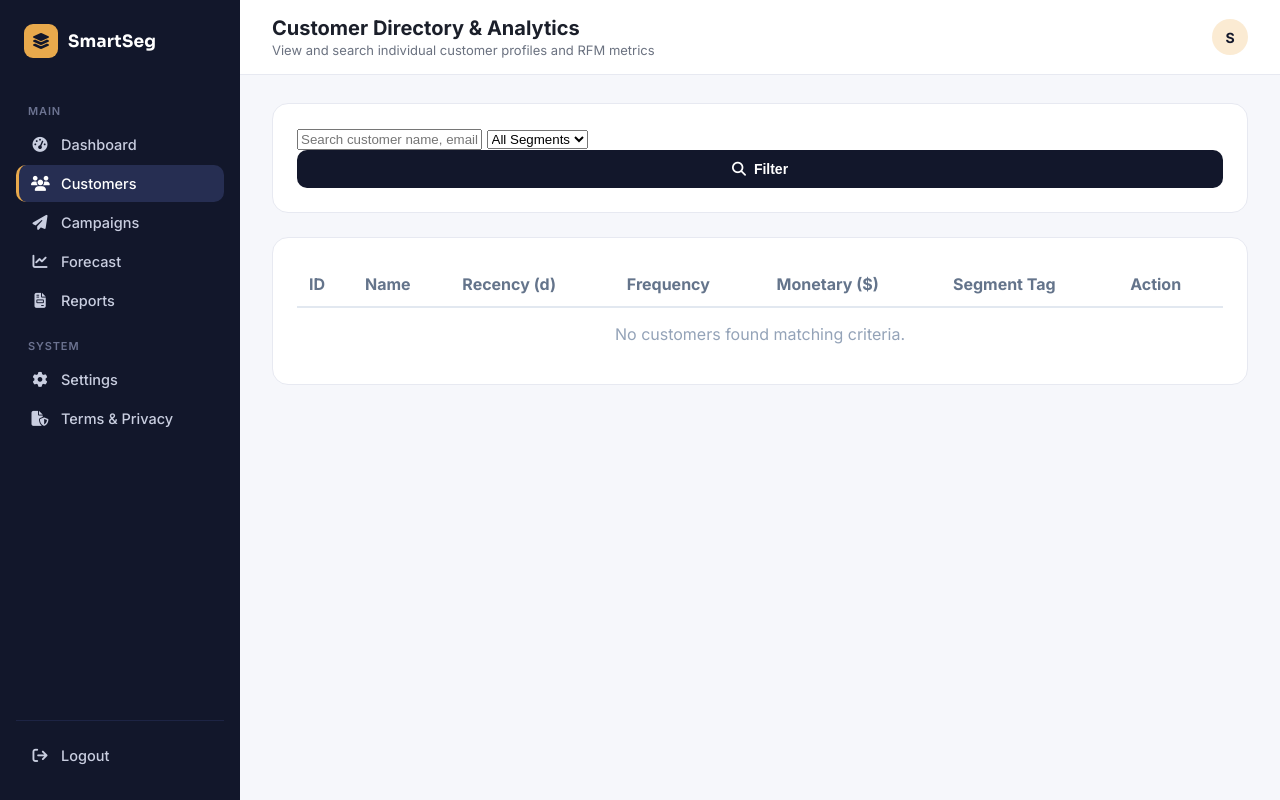
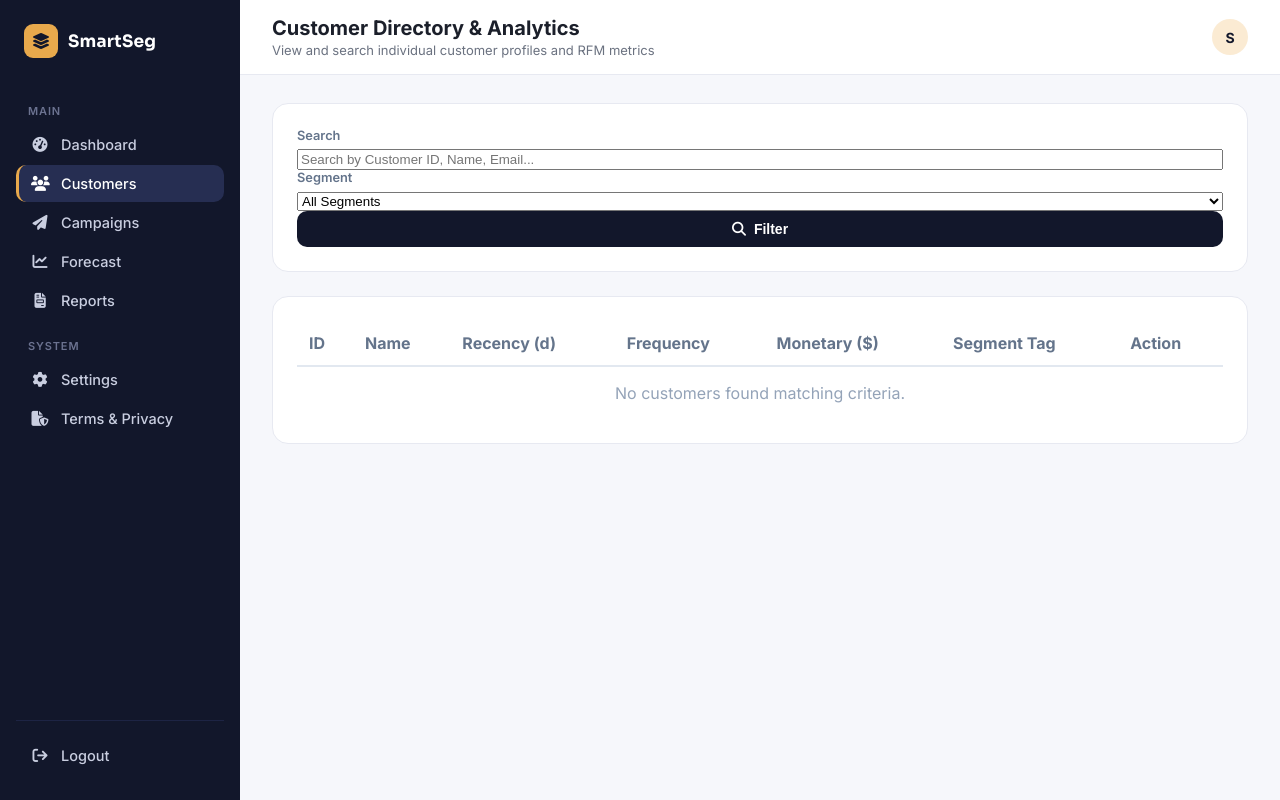
Before and after one commit to Dev-Vic03/smartseg_system, a Flask app: page /customers/ in a window 1280 px wide. Run offline with Flask 3, Linux system fonts and the light colour scheme; the visitor is signed in with stand-in values (Sample User, id 1); data that the repository does not hold is empty; parts of the project's set-up code (start-up, migrations or seed data) failed here and were passed over; some libraries are stand-ins or nearby versions.

Commit message:
latest fix

```diff
--- a/app.py
+++ b/app.py
@@ -36,6 +36,9 @@
 
     # Auto-migrate database on boot (Handles adding new columns safely)
     with app.app_context():
+        # First ensure all base tables exist (like campaigns, workspace_settings, etc.)
+        db.create_all()
+
         from sqlalchemy import text
 
         queries = [
--- a/templates/customers.html
+++ b/templates/customers.html
@@ -5,16 +5,22 @@
 
 {% block content %}
 <div class="panel glass-panel">
-  <form method="GET" action="{{ url_for('customers.index') }}" class="styled-form form-row">
-    <input type="text" name="search" value="{{ search_query }}" placeholder="Search customer name, email, or location..." class="form-control">
-    <select name="segment" class="form-control">
+  <form method="GET" action="{{ url_for('customers.index') }}" class="styled-form form-row" style="align-items: flex-end;">
+    <div style="flex: 2;">
+      <label style="font-size: 0.8rem; font-weight: 600; color: #64748b; margin-bottom: 0.3rem; display: block;">Search</label>
+      <input type="text" name="search" value="{{ search_query }}" placeholder="Search by Customer ID, Name, Email..." class="form-control" style="width: 100%;">
+    </div>
+    <div style="flex: 1;">
+      <label style="font-size: 0.8rem; font-weight: 600; color: #64748b; margin-bottom: 0.3rem; display: block;">Segment</label>
+      <select name="segment" class="form-control" style="width: 100%;">
         <option value="">All Segments</option>
         <option value="VIP" {% if segment_filter == 'VIP' %}selected{% endif %}>VIP</option>
         <option value="Loyal" {% if segment_filter == 'Loyal' %}selected{% endif %}>Loyal</option>
         <option value="Regular" {% if segment_filter == 'Regular' %}selected{% endif %}>Regular</option>
         <option value="At-Risk" {% if segment_filter == 'At-Risk' %}selected{% endif %}>At-Risk</option>
       </select>
-    <button type="submit" class="btn btn-primary"><i class="fa-solid fa-magnifying-glass"></i> Filter</button>
+    </div>
+    <button type="submit" class="btn btn-primary" style="padding: 0.65rem 1.5rem; height: auto;"><i class="fa-solid fa-magnifying-glass"></i> Filter</button>
   </form>
 </div>
 
```
Lines whose indentation alone changed are shown as unchanged.
